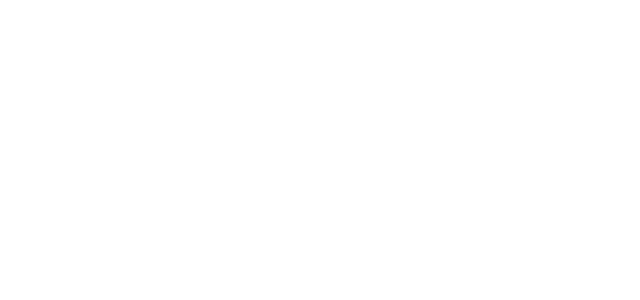
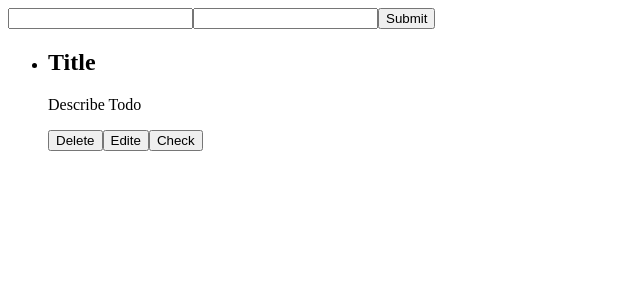
Before and after one commit to Mmomenzadeh/React-TodoApp, a React (Vite) app: page / in a window 1280 px wide. Shown: the top 300 px of the page, without its empty margins (0-640 px from the left). Built offline with nearby package versions, Linux system fonts and the light colour scheme.

Commit message:
create initial UI structure

```diff
--- a/src/componets/App/App.jsx
+++ b/src/componets/App/App.jsx
@@ -1,10 +1,13 @@
+import CardsList from "../CardsList/CardsList"
+import Form from "../Form/Form"
 import "./App.css"
 
 const App =()=>{
 
     return(
         <div className="container">
-
+            <Form />
+            <CardsList />
         </div>
     )
 }
--- a/src/componets/CardTodo/Card.jsx
+++ b/src/componets/CardTodo/Card.jsx
@@ -0,0 +1,20 @@
+import "./card.css"
+
+const Card = ()=>{
+
+    return(
+        <li>
+            <h2>Title</h2>
+            <p> Describe Todo </p>
+            <div className="card-btn" >
+                <button className="btn-action">Delete</button>
+                <button className="btn-action">Edite</button>
+                <button className="btn-action">Check</button>
+
+            </div>
+        </li>
+    )
+}
+
+
+export default Card
--- a/src/componets/CardsList/CardsList.jsx
+++ b/src/componets/CardsList/CardsList.jsx
@@ -0,0 +1,12 @@
+import Card from "../CardTodo/Card"
+import "./cardsList.css"
+
+const CardsList =()=>{
+    return (
+        <ul>
+            <Card />
+        </ul>
+    )
+}
+
+export default CardsList
--- a/src/componets/Form/Form.jsx
+++ b/src/componets/Form/Form.jsx
@@ -3,7 +3,11 @@
 const Form = ()=>{
 
     return(
-        <div className="form-container"></div>
+        <form className="form-container">
+            <input type="text" />
+            <input type="text" />
+            <button>Submit</button>
+        </form>
     )
 }
 
```
